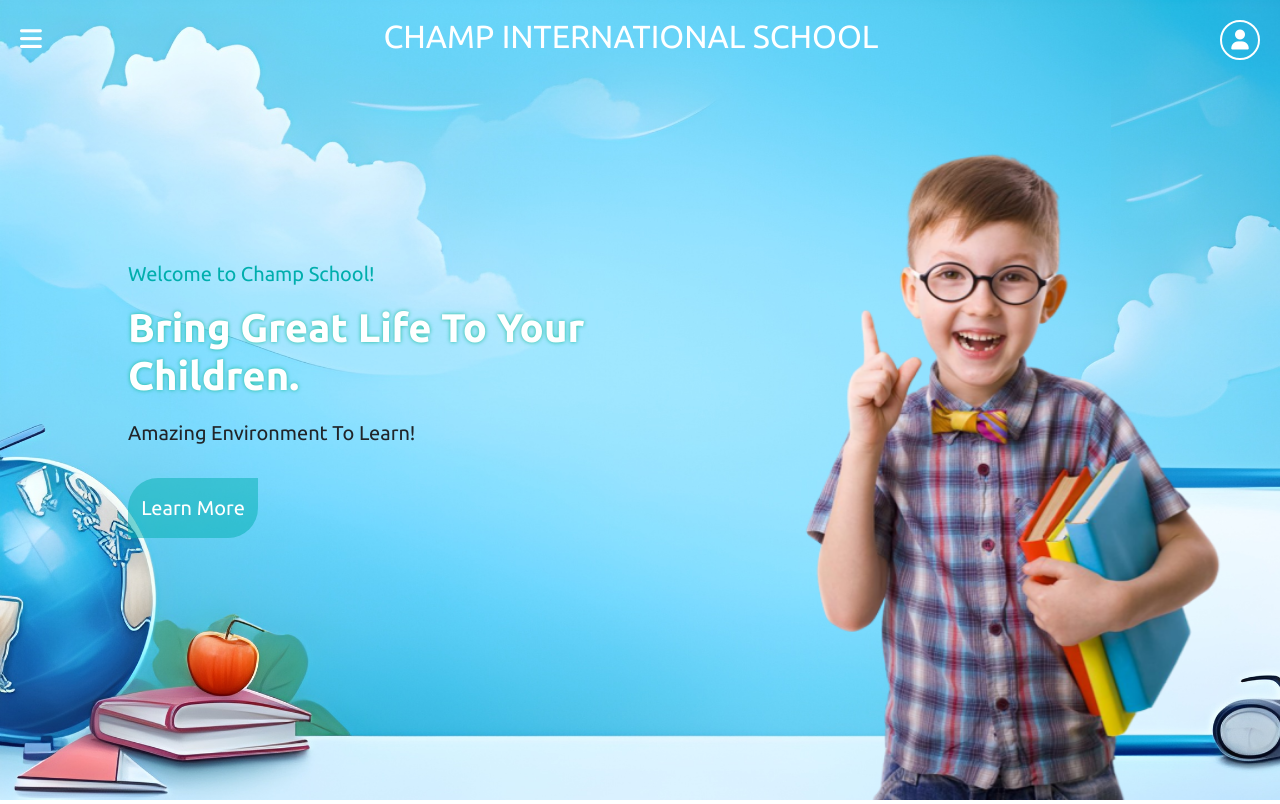
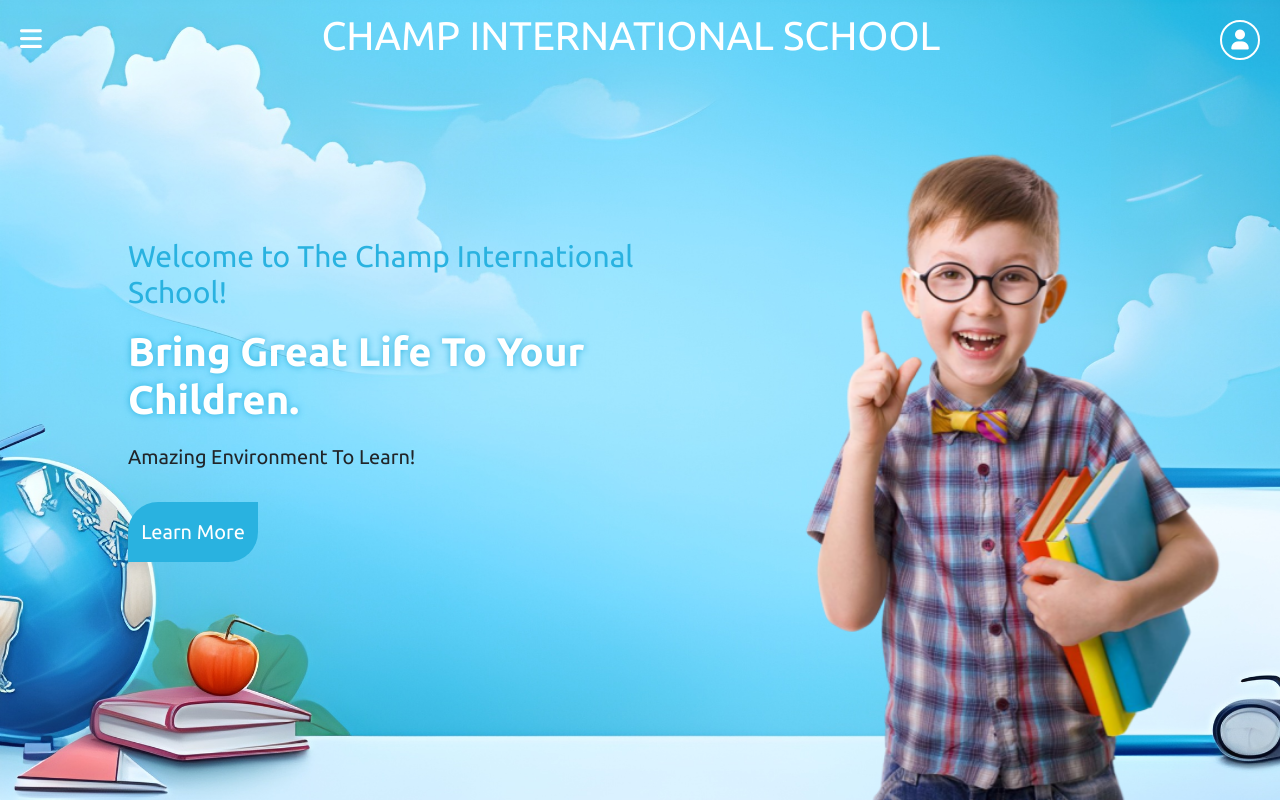
Before and after one commit to bgvshiva2004/School_Admin_System, a Django app: template school_management/templates/index.html in a window 1280 px wide. Shown: the top 804 px of the page. Run offline with Django 3.2, Linux system fonts and the light colour scheme; the template is opened without the code that fills it, so the values that code supplies are empty; some libraries are stand-ins or nearby versions; some web fonts are replaced.

Commit message:
Update index.html

```diff
--- a/school_management/templates/index.html
+++ b/school_management/templates/index.html
@@ -192,7 +192,7 @@
   <div class="navbar1">
     <div class="hamburger1" id="menus"><i class="fa-solid fa-bars"></i></div>
     <div class="school_title">
-        <a href="{% url "index" %}"><h3 style="font-size: 32px; color: #fff;">CHAMP INTERNATIONAL SCHOOL</h3></a>
+        <a href="{% url "index" %}"><h3 style="font-size: 40px; color: #fff;">CHAMP INTERNATIONAL SCHOOL</h3></a>
     </div>
     <div>
       <a href="{% url "login" %}" class="login">
@@ -221,10 +221,10 @@
 
   <div class="landing">
     <div class="maincontent">
-      <h4>Welcome to Champ School!</h4>
-      <h3 style="text-shadow: 0px 0px 4px rgb(24, 188, 156)">Bring Great Life To Your Children.</h3>
+      <h4 style="font-size:30px; color:rgb(41,178,224);">Welcome to The Champ International School!</h4>
+      <h3 style="text-shadow: 0px 0px 7px rgb(41,178,224); font-size:40px;">Bring Great Life To Your Children.</h3>
       <p>Amazing Environment To Learn!</p>
-      <a href="#about"><button>Learn More</button></a>
+      <a href="#about"><button style="background-color:rgb(41,178,224);">Learn More</button></a>
     </div>
     <div class="homeboy">
       <img src="{% static "homeboy.png" %}">
@@ -237,8 +237,6 @@
           <div class="hover">
             <span>
               <div class="active" id="ovebtn">Overview</div>
-              <!-- <div id="teambtn">Our Team</div>
-              <div id="resbtn">Results</div> -->
               <div id="aboutbtn">About</div>
             </span>
             <div id="overview">
```
